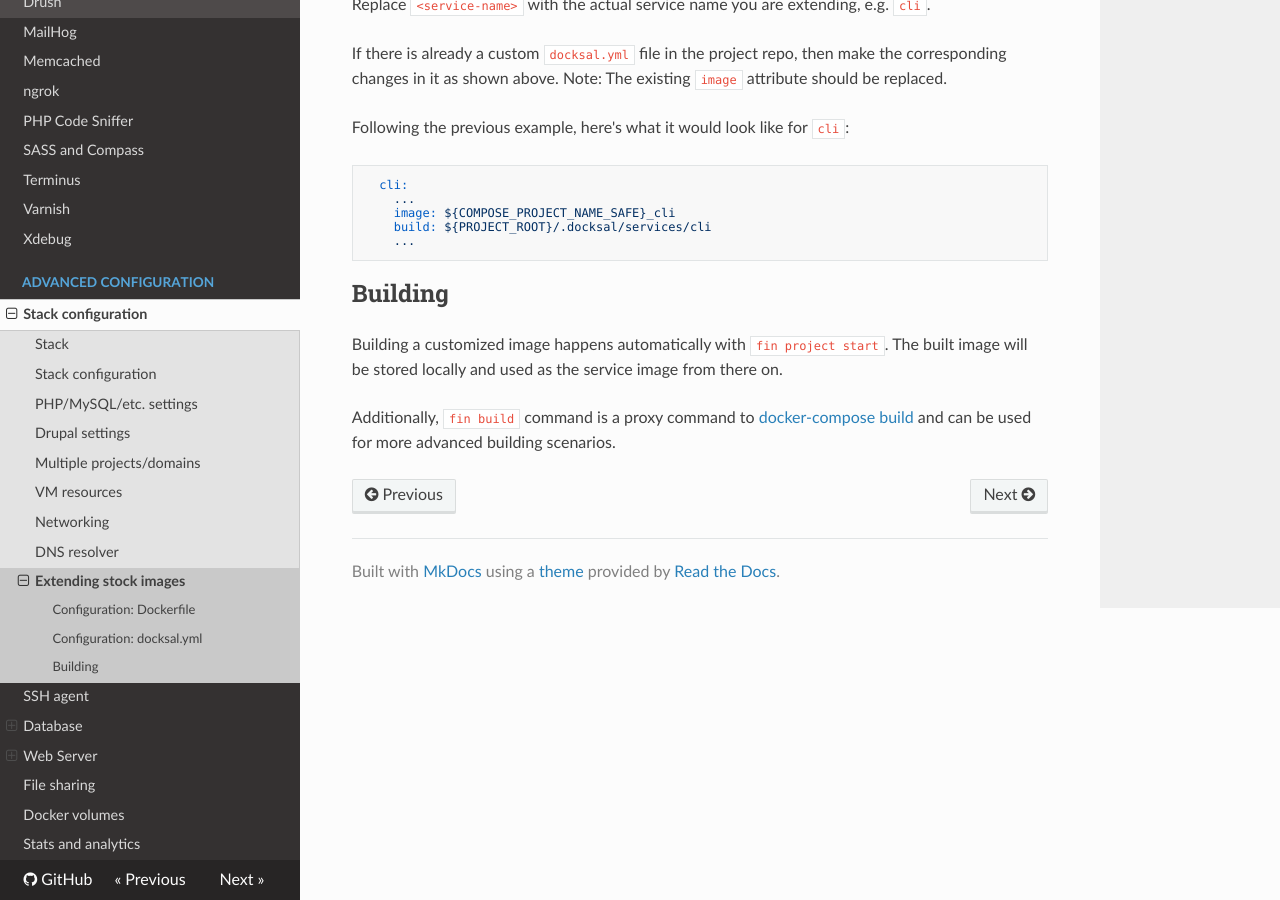
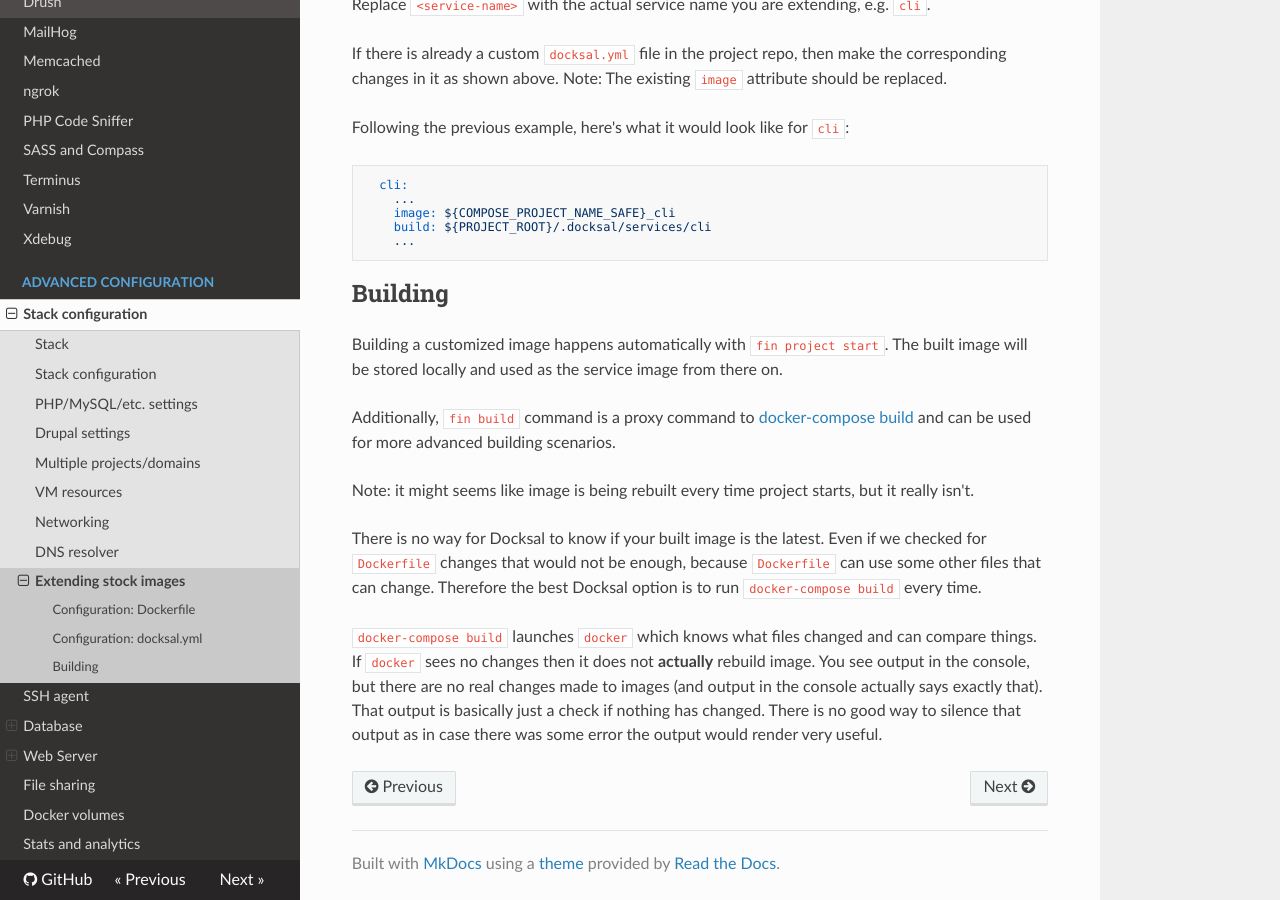
Before and after one commit to docksal/docksal, an MkDocs documentation site: the page built from docs/advanced/extend-images.md, in a window 1280 px wide and 900 px high, scrolled down 1795 px. Built offline with MkDocs 1.6.1, drawn with Linux system fonts in a browser that asks for light colours; nearby versions of some CDN libraries; old or Windows-style settings are respelled for this version of MkDocs.

Commit message:
Update extend-images.md (Closes #448)
[ci skip]

```diff
--- a/docs/advanced/extend-images.md
+++ b/docs/advanced/extend-images.md
@@ -112,3 +112,15 @@ The built image will be stored locally and used as the service image from there
 
 Additionally, `fin build` command is a proxy command to [docker-compose build](https://docs.docker.com/compose/reference/build/)
 and can be used for more advanced building scenarios.
+
+Note: it might seems like image is being rebuilt every time project starts, but it really isn't.
+
+There is no way for Docksal to know if your built image is the latest. Even if we checked for `Dockerfile`
+changes that would not be enough, because `Dockerfile` can use some other files that can change. Therefore
+the best Docksal option is to run `docker-compose build` every time.
+
+`docker-compose build` launches `docker` which knows what files changed and can compare things. If `docker`
+sees no changes then it does not **actually** rebuild image. You see output in the console, but there are
+no real changes made to images (and output in the console actually says exactly that). That output is
+basically just a check if nothing has changed. There is no good way to silence that output as in case there
+was some error the output would render very useful.
```
